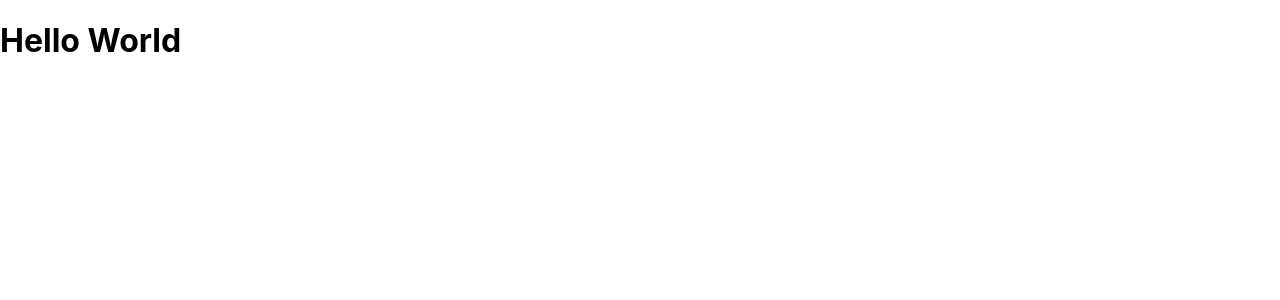
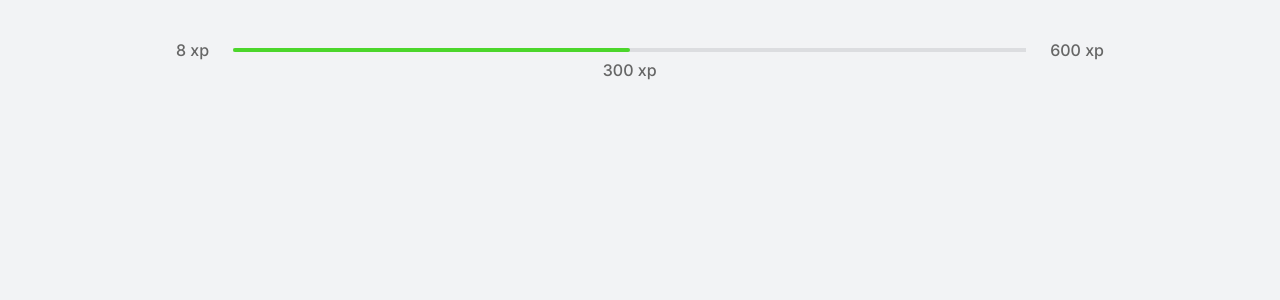
Before and after one commit to LucasBandeira-MJ/Rocketseat-NLW-4, a Next.js app: page / in a window 1280 px wide. Shown: the top 300 px of the page. Built offline with nearby package versions, Linux system fonts and the light colour scheme.

Commit message:
Added ExperienceBar component and app styles

```diff
--- a/package.json
+++ b/package.json
@@ -11,7 +11,8 @@
   "dependencies": {
     "next": "12.1.4",
     "react": "18.0.0",
-    "react-dom": "18.0.0"
+    "react-dom": "18.0.0",
+    "sass": "^1.50.0"
   },
   "devDependencies": {
     "@types/node": "17.0.23",
--- a/pages/index.tsx
+++ /dev/null
@@ -1,11 +0,0 @@
-import type { NextPage } from 'next'
-
-const Home: NextPage = () => {
-  return (
-   <h1>
-     Hello World
-   </h1>
-  )
-}
-
-export default Home
--- /dev/null
+++ b/src/components/ExperienceBar/index.tsx
@@ -0,0 +1,20 @@
+import styles from './styles.module.sass'
+
+export const ExperienceBar = () => {
+    return (
+        <header className={styles.experienceBar}>
+            <span>8 xp</span>
+            <div className={styles.experienceContainer}>
+                <div
+                    className={styles.experienceFill}
+                    style={{ width: '50%' }}
+                ></div>
+
+                <span className={styles.currentExperience} style={{ left: '50%' }}>
+                    300 xp
+                </span>
+            </div>
+            <span>600 xp</span>
+        </header>
+    )
+}
--- /dev/null
+++ b/src/components/ExperienceBar/styles.module.sass
@@ -0,0 +1,24 @@
+.experienceBar
+    display: flex
+    align-items: center
+
+    span
+        font-size: 1rem
+
+    .experienceContainer
+        position: relative
+        flex: 1
+        height: 4px
+        boder-radius: 4px
+        background: var(--gray-line)
+        margin: 0 1.5rem
+
+        .experienceFill
+            height: 4px
+            border-radius: 4px
+            background: var(--green)
+
+        .currentExperience
+            position: absolute
+            top: 12px
+            transform: translateX(-50%)
--- a/pages/_app.tsx
+++ b/src/pages/_app.tsx
@@ -1,4 +1,4 @@
-import '../styles/globals.css'
+import '../styles/global.sass'
 import type { AppProps } from 'next/app'
 
 function MyApp({ Component, pageProps }: AppProps) {
--- /dev/null
+++ b/src/pages/_document.tsx
@@ -0,0 +1,19 @@
+import Document, { Head, Html, Main, NextScript } from 'next/document'
+
+export default class MyDocument extends Document {
+    render() {
+        return (
+            <Html>
+                <Head>
+                <link rel="preconnect" href="https://fonts.googleapis.com" />
+                <link rel="preconnect" href="https://fonts.gstatic.com" />
+                <link href="https://fonts.googleapis.com/css2?family=Inter:wght@500;600&family=Rajdhani:wght@600&display=swap" rel="stylesheet" />
+                </Head>
+                <body>
+                    <Main />
+                    <NextScript />
+                </body>
+            </Html>
+        )
+    }
+}
--- /dev/null
+++ b/src/pages/index.tsx
@@ -0,0 +1,15 @@
+import type { NextPage } from 'next'
+
+import { ExperienceBar } from '../components/ExperienceBar'
+
+import styles from '../styles/Home.module.sass'
+
+const Home: NextPage = () => {
+  return (
+    <div className={styles.container}>
+    <ExperienceBar />
+  </div>
+  )
+}
+
+export default Home
--- /dev/null
+++ b/src/styles/Home.module.sass
@@ -0,0 +1,8 @@
+.container
+    height: 100vh
+    max-width: 992px
+    margin: 0 auto
+    padding: 2.5rem 2rem
+
+    display: flex
+    flex-direction: column
--- /dev/null
+++ b/src/styles/global.sass
@@ -0,0 +1,46 @@
+:root
+    --white: #FFF
+    --background: #f2f3f5
+
+    --gray-line: #DCDDE0
+    --text: #666
+    --text-highlight: #B3B9FF
+    --title: #2E384D
+
+    --red: #E83F5B
+    --green: #4CD62B
+    --blue: #5965E0
+    --dark-blue: #4953B8
+    --twitter-blue: #2AA9E0
+
+
+*
+    margin: 0
+    padding: 0
+    box-sizing: border-box
+
+html
+    @media (max-width: 1080px)
+        font-size: 93.75%
+    @media (max-width: 720px)
+        font-size: 87.5%
+
+
+body
+    background-color: var(--background)
+    color: var(--text)
+
+
+body, textarea, button, input
+    font-family: 'Inter', sans-serif
+    font-weight: 400
+    font-size: 1rem
+
+
+button
+    cursor: pointer
+
+
+a
+    text-decoration: none
+    color: inherit
--- a/styles/globals.css
+++ /dev/null
@@ -1,16 +0,0 @@
-html,
-body {
-  padding: 0;
-  margin: 0;
-  font-family: -apple-system, BlinkMacSystemFont, Segoe UI, Roboto, Oxygen,
-    Ubuntu, Cantarell, Fira Sans, Droid Sans, Helvetica Neue, sans-serif;
-}
-
-a {
-  color: inherit;
-  text-decoration: none;
-}
-
-* {
-  box-sizing: border-box;
-}
```
Also changed, not shown: styles/Home.module.css (deleted, +0 -116 lines), 1 other file (tests, documents, lock files or other folders).
